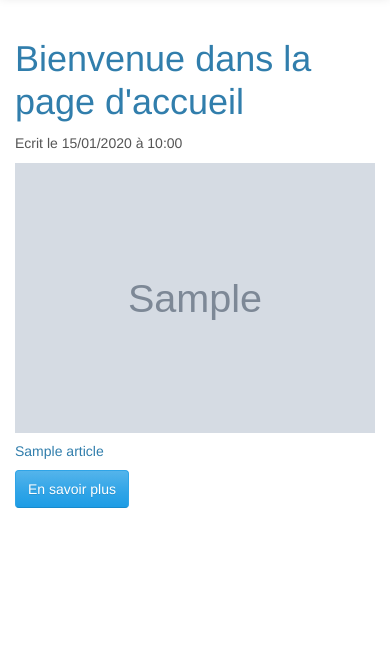
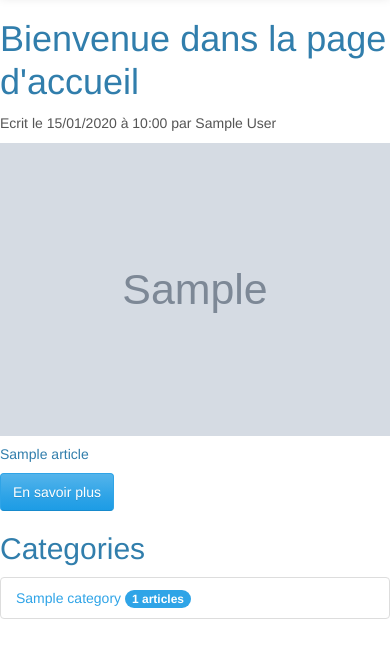
Before and after one commit to almokdadmhd/symfony, a Symfony app: template templates/home/index.html.twig in a window 390 px wide; the page is wider, and only the part inside the window is pictured. Shown: the part 55-713 px from the top of that part. Run offline with Twig, Linux system fonts and the light colour scheme; the template is opened without the code that fills it: most values are stand-ins (such as "Sample title", 1, 10 or a date in 2020); grey boxes marked "Sample" are stand-in pictures; some libraries are stand-ins or nearby versions.

Commit message:
symfony2

```diff
--- a/src/Controller/Admin/ArticleCrudController.php
+++ b/src/Controller/Admin/ArticleCrudController.php
@@ -28,6 +28,7 @@ class ArticleCrudController extends AbstractCrudController
                 ->setRequired(false),
             AssociationField::new('author'),
             AssociationField::new('category')
+
         ];
     }
 }
--- a/src/Entity/Article.php
+++ b/src/Entity/Article.php
@@ -144,4 +144,10 @@ class Article
 
         return $this;
     }
+    public function to_string() {
+        return $this->title;
+
+    }
+
+
 }
--- a/src/Entity/User.php
+++ b/src/Entity/User.php
@@ -65,6 +65,7 @@ class User implements UserInterface, PasswordAuthenticatedUserInterface
     public function __construct()
     {
         $this->articles = new ArrayCollection();
+        $this->createdAt = new \DateTime();
     }
 
     public function getId(): ?int
--- a/templates/home/index.html.twig
+++ b/templates/home/index.html.twig
@@ -4,28 +4,72 @@
 {% endblock %}
 
 {% block body %}
-	<div class="container">
+
+
 	<h1>Bienvenue dans la page d'accueil</h1>
-	</div>
-
-	<div class="container">
+	<div class="row">
+		<div class="col-md-8">
 			<div class="row">
 
 				{% for article in articles %}
 					<div class="card col-md-3">
 						<p class="date">Ecrit le
-						{{ article.createdAt | date("d/m/Y") }}
+							{{article.createdAt | date("d/m/Y")}}
 							à
-						{{article.createdAt | date("H:i")}}</p>
+							{{article.createdAt | date("H:i")}}
+							par
+							<span class="author">
+								{{article.author}}</span>
+						</p>
+
 						<img src="/assets/blog/images/{{article.image}}" width="100%" class="card-img-top" alt="{{article.image}}">
+
+
 						<div class="card-body">
 							<h5 class="card-title">{{article.title}}</h5>
 							<a href="{{path('show', {id : article.id})}}" class="btn btn-primary">En savoir plus</a>
-					</div>
-				</div>
-			{% endfor %}
 
 						</div>
 					</div>
 
+				{% endfor %}
+			</div>
+		</div>
+
+
+		<div class="col-md-4">
+			<h2>Categories</h2>
+
+			<ul class="list-group">
+
+				{% for category in categories %}
+					<li class="list-group-item">
+
+
+						<a href="{{path('show_article', {id : category.id})}}">
+
+							{{category.title}}
+
+							<span class="badge">
+								{{category.articles | length}}
+								articles
+							</span>
+
+
+						</a>
+
+					</li>
+
+
+				{% endfor %}
+
+
+			</ul>
+
+		</div>
+
+
+	</div>
+
+
 {% endblock %}
```
Also changed, not shown: src/Controller/Admin/UserCrudController.php (+8 -6 lines), src/Controller/HomeController.php (+34 -17 lines), templates/home/show_article.html.twig (added, +20 -0 lines), templates/home/show.html.twig (line endings or trailing spaces), 1 other file. Lines whose indentation alone changed are shown as unchanged.
